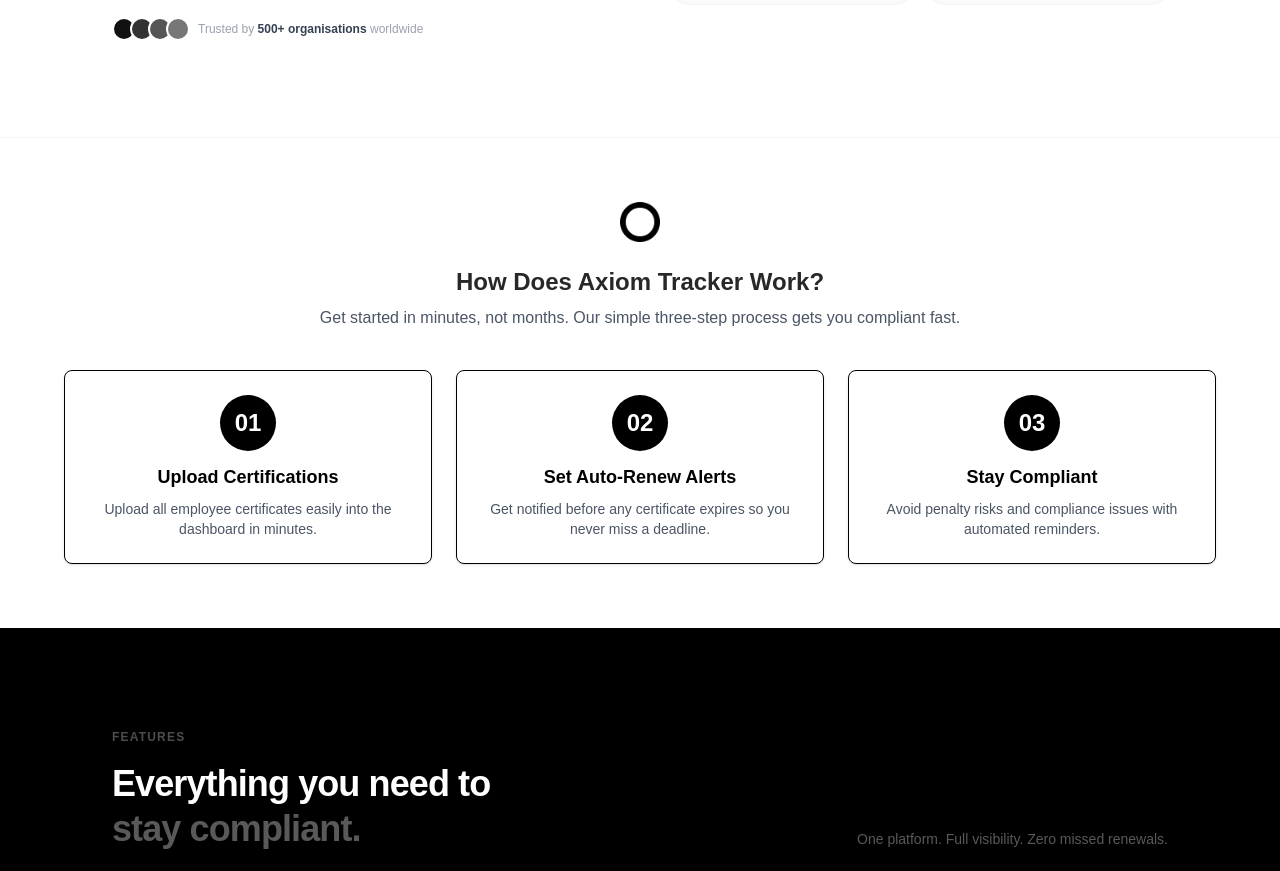
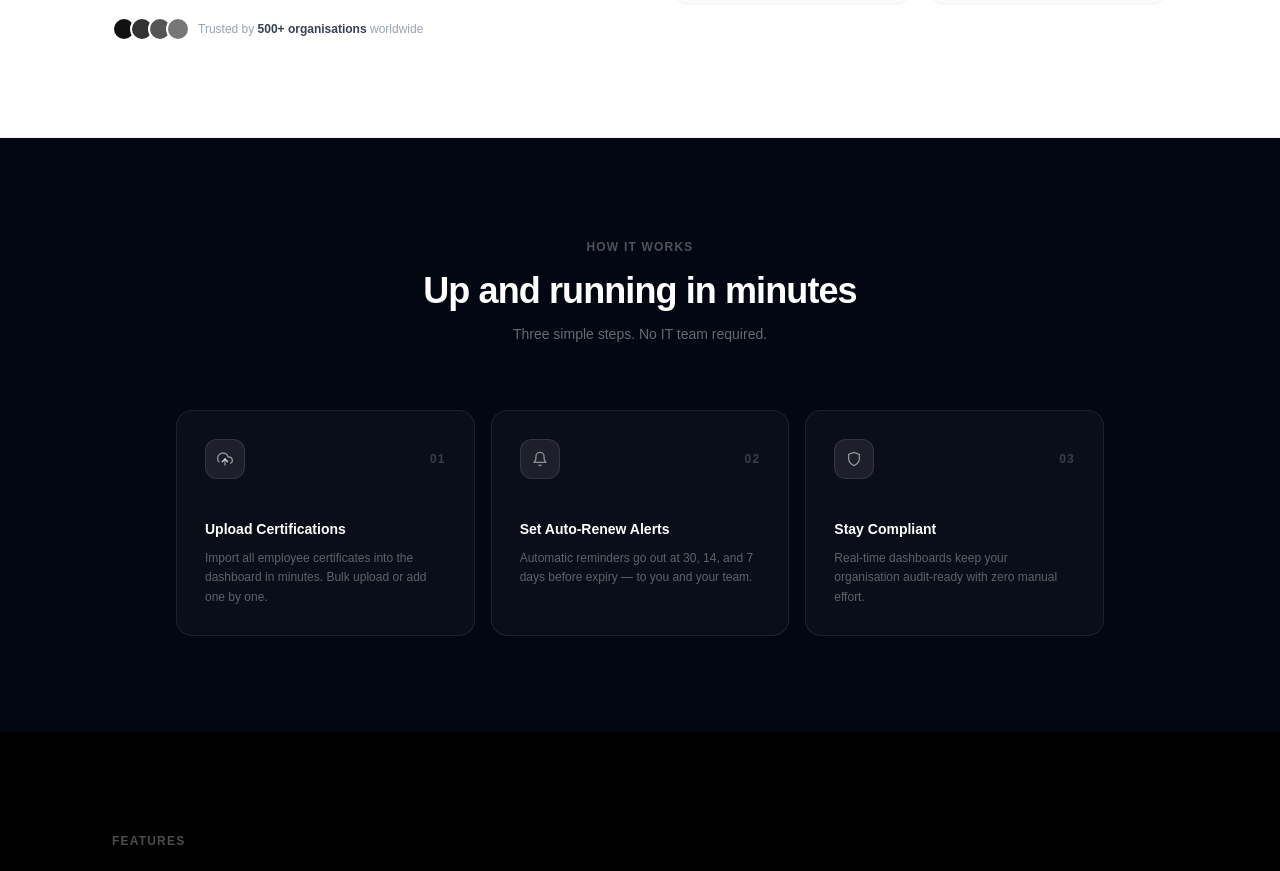
Before and after one commit to jeremiqque/Axiomtracker, a React (Vite) app: page / in a window 1280 px wide. Shown: the part 1160-2031 px from the top of the page. Built offline with nearby package versions, Linux system fonts and the light colour scheme; no server answers; a web font is replaced by a local one.

Commit message:
added How It Works page

```diff
--- a/src/components/HowItWorks.tsx
+++ b/src/components/HowItWorks.tsx
@@ -1,49 +1,68 @@
-// import React from "react";
-import subtract from "../assets/subtract.png";
+import { FiUploadCloud, FiBell, FiShield } from "react-icons/fi";
+
+const steps = [
+  {
+    number: "01",
+    icon: FiUploadCloud,
+    title: "Upload Certifications",
+    desc: "Import all employee certificates into the dashboard in minutes. Bulk upload or add one by one.",
+  },
+  {
+    number: "02",
+    icon: FiBell,
+    title: "Set Auto-Renew Alerts",
+    desc: "Automatic reminders go out at 30, 14, and 7 days before expiry — to you and your team.",
+  },
+  {
+    number: "03",
+    icon: FiShield,
+    title: "Stay Compliant",
+    desc: "Real-time dashboards keep your organisation audit-ready with zero manual effort.",
+  },
+];
 
 const HowItWorks = () => {
   return (
-    <section className="px-4 sm:px-6 md:px-16 py-12 sm:py-16">
-      <img src={subtract} alt="logo" className="w-8 sm:w-10 mx-auto" /> <br/>
-      <h2 className="text-center text-lg sm:text-xl md:text-2xl font-bold text-[#282828]">How Does Axiom Tracker Work?</h2>
-      <p className="text-center text-xs sm:text-sm md:text-base text-gray-600 mt-2 px-4">Get started in minutes, not months. Our simple three-step process gets you compliant fast.</p>
+    <section className="py-24 bg-gray-950 text-white">
+      <div className="max-w-5xl mx-auto px-6 lg:px-12">
 
-      <div className="grid grid-cols-1 sm:grid-cols-2 lg:grid-cols-3 gap-4 sm:gap-6 mt-8 sm:mt-10">
-
-        {/* Step 1 */}
-        <div className="border rounded-lg p-4 sm:p-6 text-center shadow-sm">
-          <div className="w-12 h-12 sm:w-14 sm:h-14 mx-auto flex items-center justify-center bg-black text-white rounded-full text-xl sm:text-2xl font-bold mb-3">
-            01
-          </div>
-
-          <h4 className="font-semibold text-base sm:text-lg mb-2">Upload Certifications</h4>
-          <p className="text-gray-600 text-xs sm:text-sm">
-            Upload all employee certificates easily into the dashboard in minutes.
+        {/* Header */}
+        <div className="text-center mb-16">
+          <span className="inline-block text-xs font-semibold uppercase tracking-widest text-white/30 mb-4">
+            How it works
+          </span>
+          <h2 className="text-3xl sm:text-4xl font-bold tracking-tight">
+            Up and running in minutes
+          </h2>
+          <p className="mt-3 text-sm text-white/40 max-w-xs mx-auto leading-relaxed">
+            Three simple steps. No IT team required.
           </p>
         </div>
 
-        {/* Step 2 */}
-        <div className="border rounded-lg p-4 sm:p-6 text-center shadow-sm">
-          <div className="w-12 h-12 sm:w-14 sm:h-14 mx-auto flex items-center justify-center bg-black text-white rounded-full text-xl sm:text-2xl font-bold mb-3">
-            02
-          </div>
+        {/* Steps */}
+        <div className="grid grid-cols-1 md:grid-cols-3 gap-4">
+          {steps.map(({ number, icon: Icon, title, desc }, i) => (
+            <div
+              key={i}
+              className="flex flex-col gap-10 p-7 rounded-2xl border border-white/8 bg-white/[0.03] hover:bg-white/[0.06] hover:border-white/12 transition-all duration-200"
+            >
+              {/* Step number */}
+              <div className="flex items-center justify-between">
+                <div className="w-10 h-10 rounded-xl bg-white/8 border border-white/10 grid place-items-center">
+                  <Icon size={16} className="text-white/50" />
+                </div>
+                <span className="text-xs font-semibold text-white/20 tabular-nums tracking-widest">
+                  {number}
+                </span>
+              </div>
 
-          <h4 className="font-semibold text-base sm:text-lg mb-2">Set Auto-Renew Alerts</h4>
-          <p className="text-gray-600 text-xs sm:text-sm">
-            Get notified before any certificate expires so you never miss a deadline.
-          </p>
-        </div>
-
-        {/* Step 3 */}
-        <div className="border rounded-lg p-4 sm:p-6 text-center shadow-sm">
-          <div className="w-12 h-12 sm:w-14 sm:h-14 mx-auto flex items-center justify-center bg-black text-white rounded-full text-xl sm:text-2xl font-bold mb-3">
-            03
-          </div>
-
-          <h4 className="font-semibold text-base sm:text-lg mb-2">Stay Compliant</h4>
-          <p className="text-gray-600 text-xs sm:text-sm">
-            Avoid penalty risks and compliance issues with automated reminders.
-          </p>
+              {/* Text */}
+              <div>
+                <h4 className="text-sm font-semibold text-white mb-2.5">{title}</h4>
+                <p className="text-xs text-white/35 leading-relaxed">{desc}</p>
+              </div>
+            </div>
+          ))}
         </div>
 
       </div>
```
